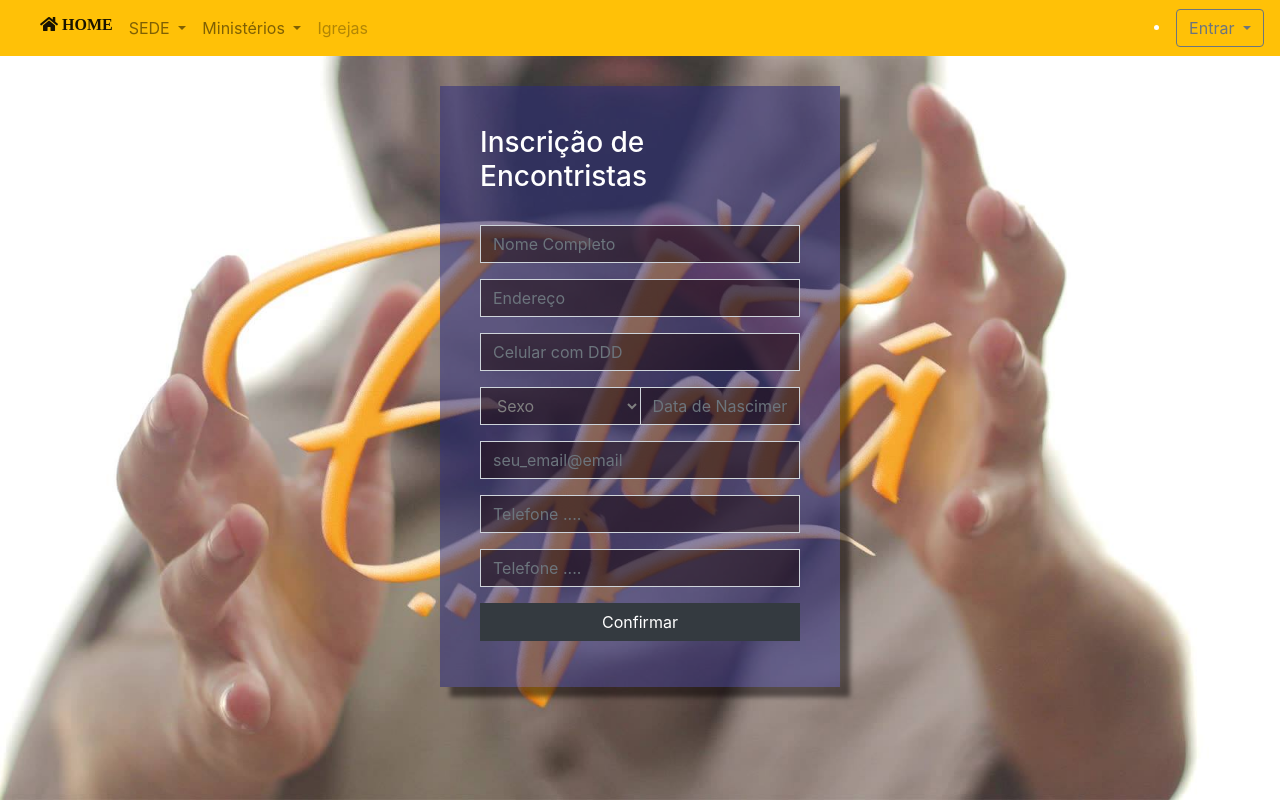
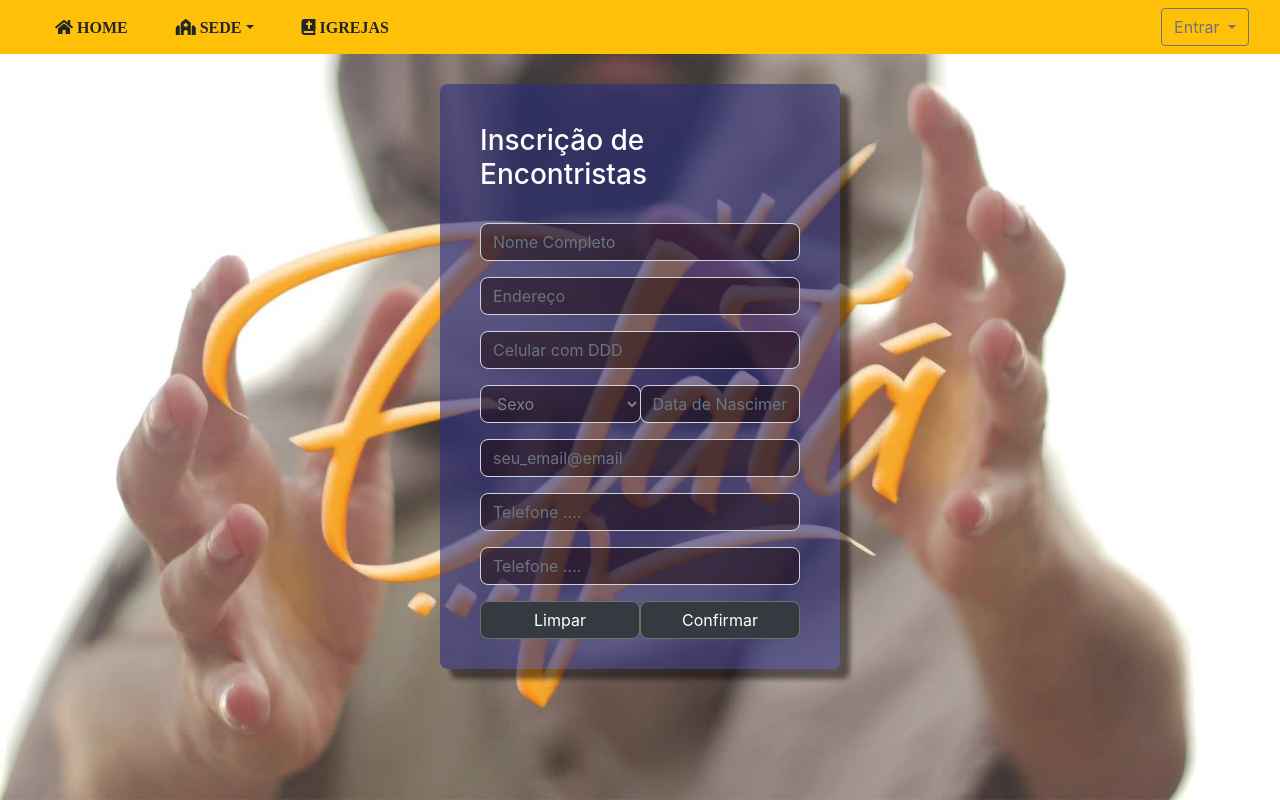
Before and after one commit to brunoorosco/Igreja, a PHP site: page /www/app/encontro/cad_Encontrista.php in a window 1280 px wide. Run offline with PHP 8.4, Linux system fonts and the light colour scheme; some libraries are stand-ins or nearby versions.

Commit message:
ajuste e acertos 08/03

```diff
--- a/app/curso/Cursos.php
+++ b/app/curso/Cursos.php
@@ -2,7 +2,7 @@
 
 	include_once("../../_fonts/config/banco.php");
   include_once "../../menu.php";
-	session_start();
+	if(!isset($_SESSION))session_start(); //verifica se a sessão aberta
 ?>
 <!DOCTYPE html>
 <html lang="pt-br">
--- a/app/encontro/cad_DB_Encontrista.php
+++ b/app/encontro/cad_DB_Encontrista.php
@@ -1,5 +1,6 @@
 <?php
- require_once '../../_fonts/config/banco.php';
+header("Content-type: text/html; charset=utf-8");
+require_once '../../_fonts/config/banco.php';
 
 
     $nomeEnc = $_POST['nome'];
@@ -31,7 +32,6 @@
 
     $sql = "INSERT INTO encontrista (nomeEnc, telEnc , telEncamigo1, telEncamigo2 , endEnc, emailEnc , nascEnc,sexoEnc) values (:nomeEnc , :telEnc , :telEncamigo1, :telEncamigo2 , :endEnc, :emailEnc , :nascEnc , :sexoEnc )";
 
-
     try{
         $db = new db();
         $db = $db->connect();
--- a/app/encontro/cad_Encontrista.php
+++ b/app/encontro/cad_Encontrista.php
@@ -33,101 +33,113 @@
         background-repeat: no-repeat;
         background-position: center;
         background-attachment: fixed;
-
-
       }
       .formulario{
-        background: rgba(45, 45, 125, 0.55);
+        background: rgba(45, 45, 125, 0.60);
         color: white;
         padding: 40px;
         margin-top: 100px;
         padding-bottom: 60px;
         padding-bottom: 30px;
         box-shadow: 10px 10px 5px rgba(6, 1, 1, 0.50);
-
-
-
+        border-radius:8px;
       }
-
       @media(min-width:700px) {
       	 .formulario{
             width: 400px;
             margin-top: 30px;
             margin-left: auto;
             margin-right: auto;
-
            }
      }
-
      @media(max-width:680px) {
       	 .formulario{
              width: 400px;
              margin-top: 40px;
              margin-left: auto;
              margin-right: auto;
-
+            border-radius:5px;
              }
      }
-
-      h1{
+     h1 select{
        text-align: center;
+       color: white!important;
      }
+     option:not(first-child){
+     color: white;
+       }
+       .btn-group-justified {
+         display: table;
+         width: 100%;
+         table-layout: fixed;
+         border-collapse: separate; }
+         .btn-group-justified .btn,
+         .btn-group-justified .btn-group {
+         float: none;
+         display: table-cell;
+         width: 1%; }
+         .btn-group-justified .btn .btn,
+         .btn-group-justified .btn-group .btn {
+          width: 100%; }
      </style>
 	</head>
+
   <body>
        <div class="container">
        	<div class="row"></div>
        		<div class="col-md-6 offset-md-3">
           	<form class="formulario"  id="formulario_encontrista" action="" method="post" >
-          				<h3>Inscrição de Encontristas</h3><br>
+          				<h3 class="h3">Inscrição de Encontristas</h3><br>
           				<div class="form-group ">
-          				<input type="text" name="nome" class="form-control" placeholder="Nome Completo" required="" style="border-radius: 0px!important;
+          				<input type="text" name="nome" class="form-control" placeholder="Nome Completo" required="" style="border-radius: 8px!important;
                   background-color: rgba(23, 3, 3, 0.48)!important;color: white!important; border-radius:1px solid #291212 !important;">
           				</div>
 
           				<div class="form-group">
-          				  	<input type="text" name="endereco" class="form-control" placeholder="Endereço" required=""style="border-radius: 0px!important;
+          				  	<input type="text" name="endereco" class="form-control" placeholder="Endereço" required=""style="border-radius: 8px!important;
                       background-color: rgba(23, 3, 3, 0.48)!important;color: white!important; border-radius:1px solid #291212 !important;">
           				</div>
 
           				 <div class="form-group">
-          				 	<input type="text" name="telefone" class="form-control tel" placeholder="Celular com DDD" id="" required=""style="border-radius: 0px!important;
+          				 	<input type="text" name="telefone" class="form-control tel" placeholder="Celular com DDD" id="" required=""style="border-radius: 8px!important;
+                    background-color: rgba(23, 3, 3, 0.48)!important;color: white!important; border-radius:1px solid #291212 !important;">
+          				 </div>
+
+          				<div class="form-group input-group">
+          					    <select class="form-control" id="sexo" name="sexo" style="text: #fff !important;color: gray;border-radius: 8px!important;
+                        background-color: rgba(23, 3, 3, 0.48)!important; border-radius:1px solid #291212 !important;">
+          								      <option disable hidden value="">Sexo</option>
+          								      <option>Feminino</option>
+          								      <option>Masculino</option>
+          						    </select>
+          					    <input type="text" class="form-control data" name="nascimento" id="data" placeholder="Data de Nascimento" maxlength="10"style="border-radius: 8px!important;
+                        background-color: rgba(23, 3, 3, 0.48)!important;color: white!important; border-radius:1px solid #291212 !important;">
+          				</div>
+
+           				<div class="form-group">
+          				 	<input type="email" name="email" class="form-control" placeholder="seu_email@email" required=""style="border-radius: 8px!important;
+                    background-color: rgba(23, 3, 3, 0.48)!important;color: white!important; border-radius:1px solid #291212 !important;">
+          				</div>
+
+          				<div class="form-group">
+          				 	<input type="text" name="tel1" class="form-control tel" placeholder="Telefone ...." id="" required=""style="border-radius: 8px!important;
+                    background-color: rgba(23, 3, 3, 0.48)!important;color: white!important; border-radius:1px solid #291212 !important;">
+          				 </div>
+          				 <div class="form-group">
+          				 	<input type="text" name="tel2" class="form-control tel" placeholder="Telefone ...." id="" required=""style="border-radius: 8px!important;
                     background-color: rgba(23, 3, 3, 0.48)!important;color: white!important; border-radius:1px solid #291212 !important;">
           				 </div>
 
 
-          				<div class="form-group input-group">
-
-          					    <select class="form-control" id="sexo" name="sexo" style="text: #fff !important;color: gray !important;border-radius: 0px!important;
-                        background-color: rgba(23, 3, 3, 0.48)!important; border-radius:1px solid #291212 !important;">
-          								<option hidden>Sexo</option>
-          								<option>Feminino</option>
-          								<option>Masculino</option>
-          						</select>
-
-          					    <input type="text" class="form-control data" name="nascimento" id="data" placeholder="Data de Nascimento" maxlength="10"style="border-radius: 0px!important;
-                        background-color: rgba(23, 3, 3, 0.48)!important;color: white!important; border-radius:1px solid #291212 !important;">
-
+                   <div class="btn-group btn-group-justified" role="group">
+                      <div class="btn-group" role="group">
+                         <button type="reset"  id="reset" class="btn btn-dark btn-block" style="z-index=1;width:100%;
+                             border-radius: 8px;border-color: #707070 !important;focus-color:#fff;">Limpar</button>
                       </div>
-
-           				<div class="form-group">
-          				 	<input type="email" name="email" class="form-control" placeholder="seu_email@email" required=""style="border-radius: 0px!important;
-                    background-color: rgba(23, 3, 3, 0.48)!important;color: white!important; border-radius:1px solid #291212 !important;">
+                      <div class="btn-group " role="group">
+                        <button type="submit"  id="Confirmar" class="btn btn-dark btn-block" style="z-index=1;width: 100%;
+                           border-radius: 8px;border-color: #707070 !important;">Confirmar</button>
                      </div>
-
-          				<div class="form-group">
-          				 	<input type="text" name="tel1" class="form-control tel" placeholder="Telefone ...." id="" required=""style="border-radius: 0px!important;
-                    background-color: rgba(23, 3, 3, 0.48)!important;color: white!important; border-radius:1px solid #291212 !important;">
-          				 </div>
-          				 <div class="form-group">
-          				 	<input type="text" name="tel2" class="form-control tel" placeholder="Telefone ...." id="" required=""style="border-radius: 0px!important;
-                    background-color: rgba(23, 3, 3, 0.48)!important;color: white!important; border-radius:1px solid #291212 !important;">
-          				 </div>
-
-
-          				<div class="form-group">
-          				 	<button type="submit"  id="Confirmar" class="btn btn-dark" style="z-index=1;width: 100%;
-                        border-radius: 0px;">Confirmar</button>
                    </div>
           			</form>
           		     </div>
@@ -136,45 +148,10 @@
 
 		<script type="text/javascript" src="../../_fonts/js/jquery.mask.min.js"></script>
 		<script type="text/javascript" src="../../_fonts/js/sweetalert2.all.min.js"></script>
-		<script type="text/javascript" src="../../_fonts/js/main.js"></script>
-
 
 		<script type="text/javascript">
-
-  $(document).ready(function(){
-			  $('#data').mask('00/00/0000');
-			  $('#cep').mask('00000-000');
-			  $('.tel').mask('(00) 00000-0000');
-			  $('#cpf').mask('000.000.000-00');
-			  				 });
-    jQuery(document).ready(function(){
-
-    				jQuery('#formulario_encontrista').submit(function(){
-    					var dados = $(this).serialize();
-    				 		$.ajax({
-    						type:'POST',
-    						url: "../../app/encontro/cad_DB_Encontrista.php",
-    						dataType: 'html',
-    						data: dados,
-    						success:function(response){ //retorna o echo do php
-    							//alert(response);
-    				 			Swal.fire({
-    							title: response.mens1,
-    							type:  response.mens2,
-    							timer: 5000});
-    							document.getElementById('ajax_form').reset();
-
-    				 		},
-    						erro: function() {
-    						    Swal.fire({
-    						    title: 'Erro ao cadastrar, tente novamente!!!',
-    							type: 'error',
-    							timer: 5000});
-    						}
-    					});
-
-    					return false;
-    			   	});
+        $('#sexo').change(function(){
+          $(this).css('color', 'white');
         });
 		</script>
 	</body>
--- a/app/encontro/encontrista.php
+++ b/app/encontro/encontrista.php
@@ -159,7 +159,7 @@
                  </div>
               </div>
             </div>
-        <script src="../../_fonts/js/main.js"></script>
+
        <script type="text/javascript">
         $('#exampleModal').on('show.bs.modal', function (event) {
           var button = $(event.relatedTarget) // Button that triggered the modal
@@ -174,9 +174,9 @@
           modal.find('#recipient-name').val(recipientnome)
           modal.find('#detalhes').val(recipientdetalhes)
 
-        })
+        });
 
-       </script>
+     </script>
 
 
 </body>
--- a/menu.php
+++ b/menu.php
@@ -6,13 +6,12 @@ if(!isset($_SESSION))session_start(); //verifica se a sessão aberta
 <head>
     <meta http-equiv="Content-Type" content="text/html; charset=UTF-8" />
     <link rel="stylesheet" href="https://use.fontawesome.com/releases/v5.6.1/css/all.css" integrity="sha384-gfdkjb5BdAXd+lj+gudLWI+BXq4IuLW5IT+brZEZsLFm++aCMlF1V92rMkPaX4PP" crossorigin="anonymous">
-
     <link rel="stylesheet" href="http://localhost/www/igreja/_fonts/css/bootstrap.min.css">
     <style type="text/css">
 
     #conteudo { width: 500px; height: 300px;}
 
-      .dropdown-submenu {
+  /*    .dropdown-submenu {
       position: relative;
       }
 
@@ -30,26 +29,71 @@ if(!isset($_SESSION))session_start(); //verifica se a sessão aberta
       margin-right: .1rem;
       }
       .marginBottom-0 {margin-bottom:0;}
+*/
+.dropdown-submenu {
+position: relative;
+}
+
+.dropdown-submenu>.dropdown-menu {
+top: 0;
+left: 100%;
+margin-top: -6px;
+margin-left: -1px;
+-webkit-border-radius: 0 6px 6px 6px;
+-moz-border-radius: 0 6px 6px;
+border-radius: 0 6px 6px 6px;
+}
+
+.dropdown-submenu:hover>.dropdown-menu {
+
+}
+
+.dropdown-submenu>a:after {
+display: block;
+content: " ";
+float: right;
+width: 0;
+height: 0;
+border-color: transparent;
+border-style: solid;
+border-width: 5px 0 5px 5px;
+border-left-color: #ccc;
+margin-top: 5px;
+margin-right: -10px;
+}
+
+.dropdown-submenu:hover>a:after {
+border-left-color: #000;
+}
+
+.dropdown-submenu.pull-left {
+float: none;
+}
+
+.dropdown-submenu.pull-left>.dropdown-menu {
+left: -100%;
+margin-left: 10px;
+-webkit-border-radius: 6px 0 6px 6px;
+-moz-border-radius: 6px 0 6px 6px;
+border-radius: 6px 0 6px 6px;
+}
 
 </style>
-
 </head>
 <body>
-  <nav class="navbar navbar-expand-lg navbar-light bg-warning">
-      <button class="navbar-toggler" type="button" data-toggle="collapse" data-target="#navbarTogglerDemo01" aria-controls="navbarTogglerDemo01" aria-expanded="false" aria-label="Toggle navigation">
+  <nav class="navbar navbar-expand-lg navbar-light bg-warning"  role="navigation">
+    <div class="container-fluid">
+        <button class="navbar-toggler" type="button" data-toggle="collapse" data-target=".navbar-collapse" >
             <span class="navbar-toggler-icon"></span>
         </button>
-      <div class="collapse navbar-collapse" id="navbarTogglerDemo01">
-        <a class="navbar-brand" href="#"></a>
-        <ul class="navbar-nav mr-auto mt-2 mt-lg-0">
+        <div class="collapse navbar-collapse" >
+            <ul class="nav navbar-nav">
                 <li class="nav-item active">
-            <a class="nav-link" href="http://localhost/www/igreja/"><i class="fa fa-home"> HOME</i></span></a>
+                    <a class="dropdown-item" href="http://localhost/www/igreja/"><i class="fa fa-home"> HOME</i></a>
                 </li>
                 <li class="nav-item dropdown">
-            <a class="nav-link dropdown-toggle" href="#" id="navbarDropdownMenuLink" data-toggle="dropdown" aria-haspopup="true" aria-expanded="false">
-                SEDE
-            </a>
-            <ul class="dropdown-menu" aria-labelledby="navbarDropdownMenuLink">
+                    <a class="dropdown-item dropdown-toggle" href="#" data-toggle="dropdown"><i class="fa fa-synagogue"> SEDE</i><b class="caret"></b></a>
+                      <ul class="dropdown-menu multi-level" aria-labelledby="navbarDropdownMenuLink">
                         <li class="dropdown-submenu"><a class="dropdown-item dropdown-toggle" href="#">Cadastro</a>
                           <ul class="dropdown-menu">
                             <li><a class="dropdown-item" href="http://localhost/www/igreja/app/encontro/cad_Encontrista.php">Encontristas</a></li>
@@ -71,25 +115,33 @@ if(!isset($_SESSION))session_start(); //verifica se a sessão aberta
                       <li><a class="dropdown-item" href="http://localhost/www/igreja/app/membros/membros.php">Informações de Curso</a></li>
                     </ul>
                 </li>
+                <li class="divider"></li>
+                <li class="dropdown-submenu">
+                    <a href="#" class="dropdown-toggle dropdown-item" data-toggle="dropdown">Ministérios</a>
+                    <ul class="dropdown-menu">
+                        <li><a class="dropdown-item" href="#">Obreiros</a></li>
+                        <li><a class="dropdown-item" href="#">Ministério KIDS</a></li>
+                        <li><a class="dropdown-item" href="#">Casais de Paz</a></li>
+                        <li class="dropdown-submenu">
+                            <a href="#" class="dropdown-toggle dropdown-item" data-toggle="dropdown">Quatro Seres</a>
+                            <ul class="dropdown-menu">
+                                        <li><a class="dropdown-item" href="#">Dança</a></li>
+                                        <li><a  class="dropdown-item" href="#">Levitas</a></li>
+                                        <li><a class="dropdown-item" href="#">Teatro</a></li>
+                                        <li><a class="dropdown-item" href="#">Aviva Produções</a></li>
                             </ul>
                         </li>
-              <li class="nav-item dropdown">
-                   <a class="nav-link dropdown-toggle" href="#" id="navbarDropdownMenuLink" data-toggle="dropdown" aria-haspopup="true" aria-expanded="false">
-                     Ministérios
-                   </a>
-                   <ul class="dropdown-menu" aria-labelledby="navbarDropdownMenuLink">
-                     <li><a class="dropdown-item" href="http://localhost/www/igreja/app/membros/">Obreiros</a></li>
-                     <li><a class="dropdown-item" href="#">Ministérios KIDS</a></li>
-                     <li class="dropdown-item"   href="#">Quatros Seres</a></li>
-                    <li class="dropdown-item" href="#">Consulta</a></li>
+                        <li><a class="dropdown-item" href="#">Consultas</a></li>
                     </ul>
                 </li>
-
-              <li class="nav-item">
-                <a class="nav-link disabled" href="#">Igrejas</a>
+              </ul>
+            </li>
+            <li class="nav-item active">
+                <a class="dropdown-item" href="#"><i class="fa fa-bible"> IGREJAS</i></span></a>
             </li>
               </ul>
       </div>
+      <ul class="nav navbar-nav navbar-right">
           <li class="dropdown order-1">
             <?php
 
@@ -125,6 +177,8 @@ if(!isset($_SESSION))session_start(); //verifica se a sessão aberta
                     </li>
                 </ul>
             </li>
+          </ul>
+        </div>
       </nav>
 
 <div id="modalPassword" class="modal fade" tabindex="-1" role="dialog" aria-labelledby="myModalLabel" aria-hidden="true">
@@ -145,9 +199,12 @@ if(!isset($_SESSION))session_start(); //verifica se a sessão aberta
     </div>
 </div>
 
+
+
 <script src="http://localhost/www/igreja/_fonts/js/jquery-3.3.1.min.js"></script>
 <script src="http://localhost/www/igreja/_fonts/js/popper.min.js"></script>
 <script src="http://localhost/www/igreja/_fonts/js/bootstrap.min.js"></script>
+<script src="http://localhost/www/igreja/_fonts/js/main.js"></script>
 
 </body>
 </html>
```
Also changed, not shown: _fonts/js/main.js (+29 -19 lines), app/membros/cadDB.php (+5 -25 lines), app/membros/cadastro.php (+34 -15 lines), index.php (+1 -31 lines), _fonts/js/moment.min.js. Lines whose indentation alone changed are shown as unchanged.
